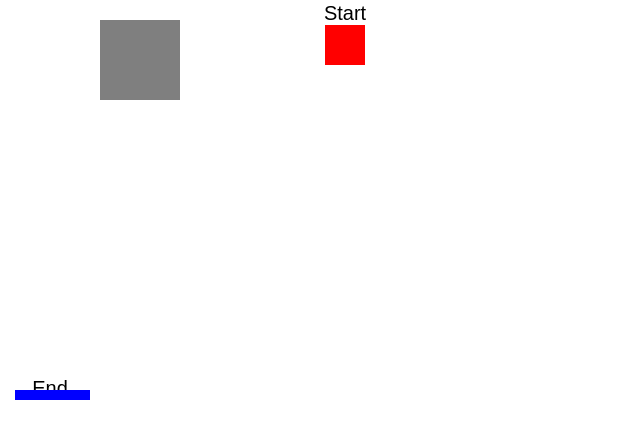
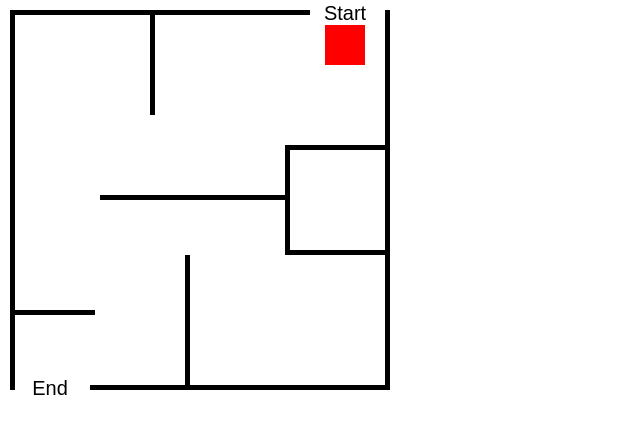
Before and after one commit to khui0/maze-game, a website built with Vite: page index.html in a window 1280 px wide. Shown: the whole page, without its empty margins (0-640 px from the left). Built offline with nearby package versions, Linux system fonts and the light colour scheme.

Commit message:
add walls back

```diff
--- a/index.html
+++ b/index.html
@@ -5,7 +5,7 @@
     <meta charset="UTF-8" />
     <link rel="icon" type="image/svg+xml" href="/vite.svg" />
     <meta name="viewport" content="width=device-width, initial-scale=1.0" />
-    <title>Game</title>
+    <title>MAZE</title>
 </head>
 
 <body>
--- a/src/main.js
+++ b/src/main.js
@@ -8,10 +8,30 @@ const speed = 0.2;
 const friction = 0.001;
 
 const player = new engine.Object(325, 25, 40, 40).setBackground("red");
-const finish = new engine.Object(15, 390, 75, 10).setBackground("blue");
+const finish = new engine.Object(15, 390, 75, 10);
 const objects = [
-    new engine.Object(100, 20, 80, 80)
-        .setBackground("rgba(0,0,0,0.5)"),
+    new engine.Object(10, 10, 300, 5)
+        .setBackground("black"),
+    new engine.Object(10, 10, 5, 380)
+        .setBackground("black"),
+    new engine.Object(385, 10, 5, 380)
+        .setBackground("black"),
+    new engine.Object(90, 385, 300, 5)
+        .setBackground("black"),
+    new engine.Object(150, 15, 5, 100)
+        .setBackground("black"),
+    new engine.Object(185, 255, 5, 130)
+        .setBackground("black"),
+    new engine.Object(15, 310, 80, 5)
+        .setBackground("black"),
+    new engine.Object(100, 195, 185, 5)
+        .setBackground("black"),
+    new engine.Object(285, 145, 5, 110)
+        .setBackground("black"),
+    new engine.Object(290, 145, 95, 5)
+        .setBackground("black"),
+    new engine.Object(290, 250, 95, 5)
+        .setBackground("black"),
 ];
 const draw = [
     player,
@@ -105,7 +125,7 @@ function update(deltaT) {
 
         // Draw objects
         draw.forEach(object => {
-            game.ctx.fillStyle = object.background;
+            game.ctx.fillStyle = object.background || "transparent";
             game.ctx.fillRect(object.x, object.y, object.width, object.height);
         });
     })();
```
